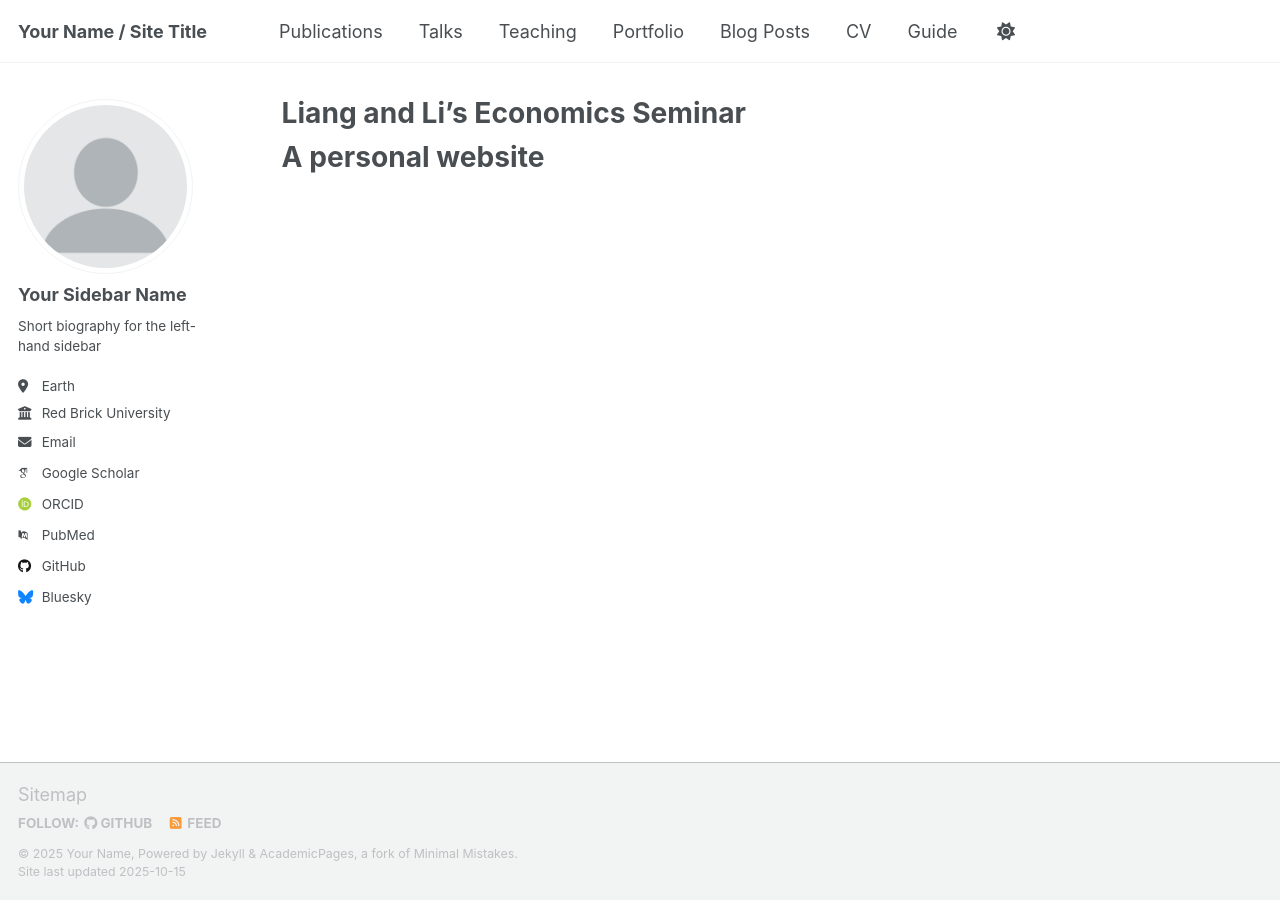
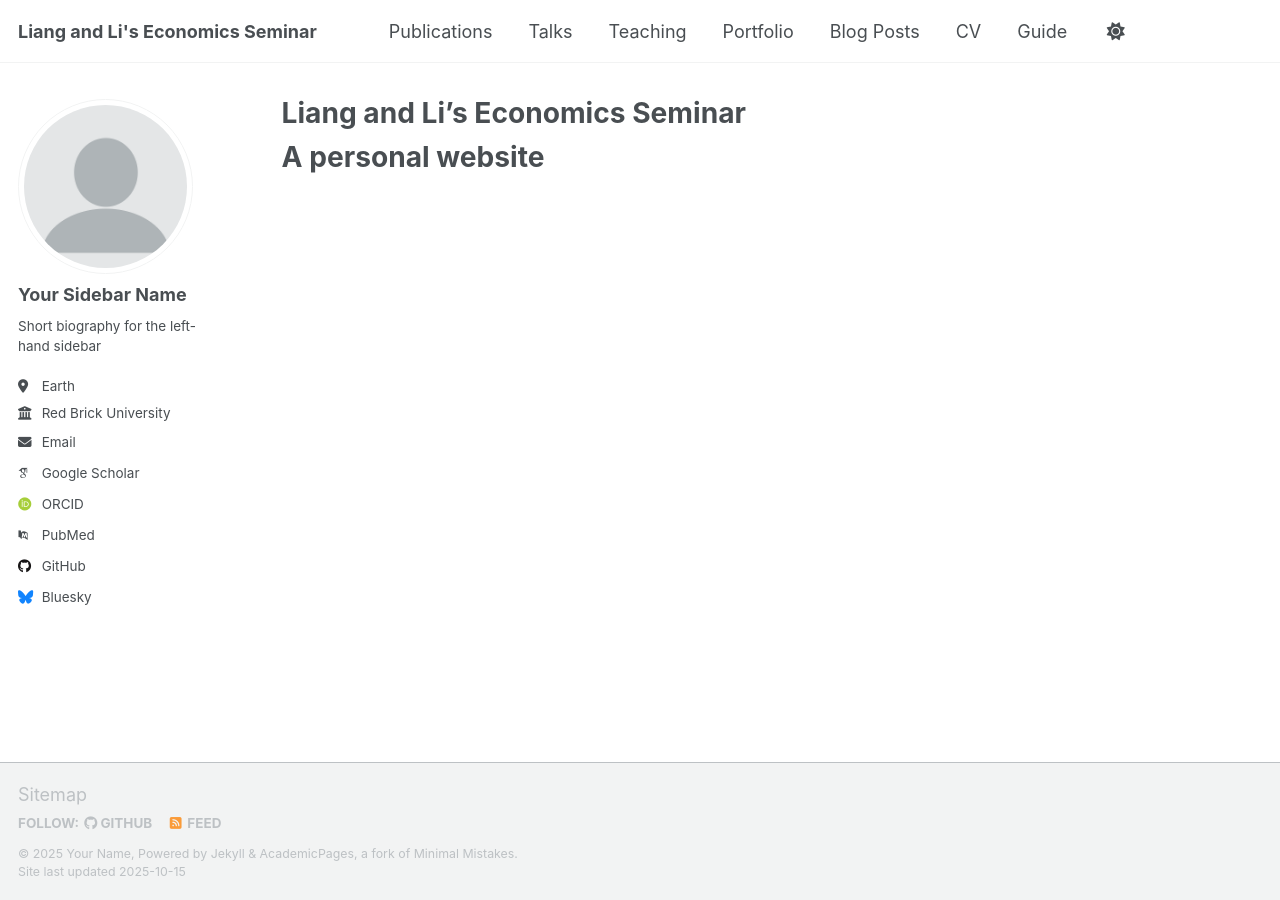
Before and after one commit to libingyu2020/Liang-and-Li-s-Economics-Seminar, a Jekyll site: the page built from _pages/about.md, in a window 1280 px wide. Built offline with Jekyll 4.4.1, drawn with Linux system fonts in a browser that asks for light colours; some web fonts are replaced; a script that is not in the unit is left out.

Commit message:
Update site title in configuration file

```diff
--- a/_config.yml
+++ b/_config.yml
@@ -9,7 +9,7 @@
 # Basic Site Settings
 locale                   : "en-US"
 site_theme               : "default" # Currently available options are "default", "air"
-title                    : "Your Name / Site Title"
+title                    : "Liang and Li's Economics Seminar"
 title_separator          : "-"
 name                     : &name "Your Name"
 description              : &description "Your Name's academic portfolio"   # Update this with a general description of your site, this is the default if not overridden by a page
@@ -21,6 +21,7 @@ repository               : "academicpages/academicpages.github.io"
 # Site Author - The following control what appear as part of the author content on the side bar.
 #               If a field is blank the icon and link will not appear, otherwise it will be shown.
 #               Additional customization can be done by editing /_includes/author-profile.html
+
 author:
   # Biographic information
   avatar           : "profile.png"
```
